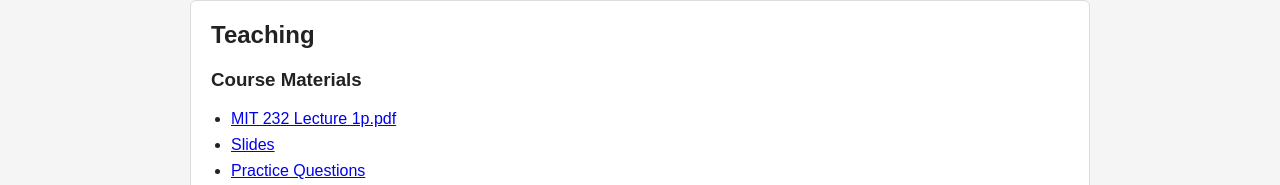
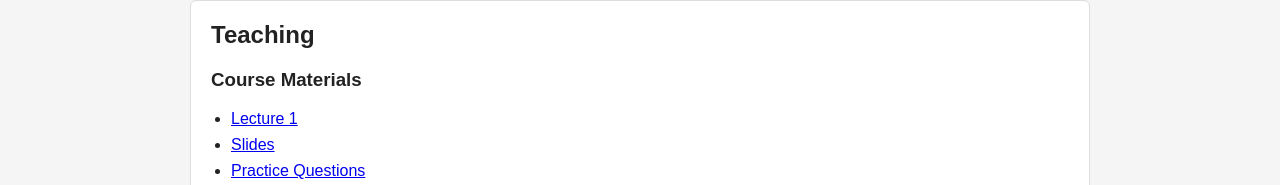
Before and after one commit to rwilde-physics/rwilde-physics.github.io, a plain HTML site: page index.html in a window 1280 px wide. Shown: the part 275-460 px from the top of the page. Drawn offline with Linux system fonts and the light colour scheme.

Commit message:
Update index.html

```diff
--- a/index.html
+++ b/index.html
@@ -109,7 +109,7 @@
 
     <h3>Course Materials</h3>
     <ul>
-      <li><a href="#">MIT 232 Lecture 1p.pdf</a></li>
+      <li><a href="MIT 232 Lecture 1p.pdf">Lecture 1</a>
       <li><a href="#">Slides</a></li>
       <li><a href="#">Practice Questions</a></li>
       <li><a href="#">Worksheets</a></li>
```
